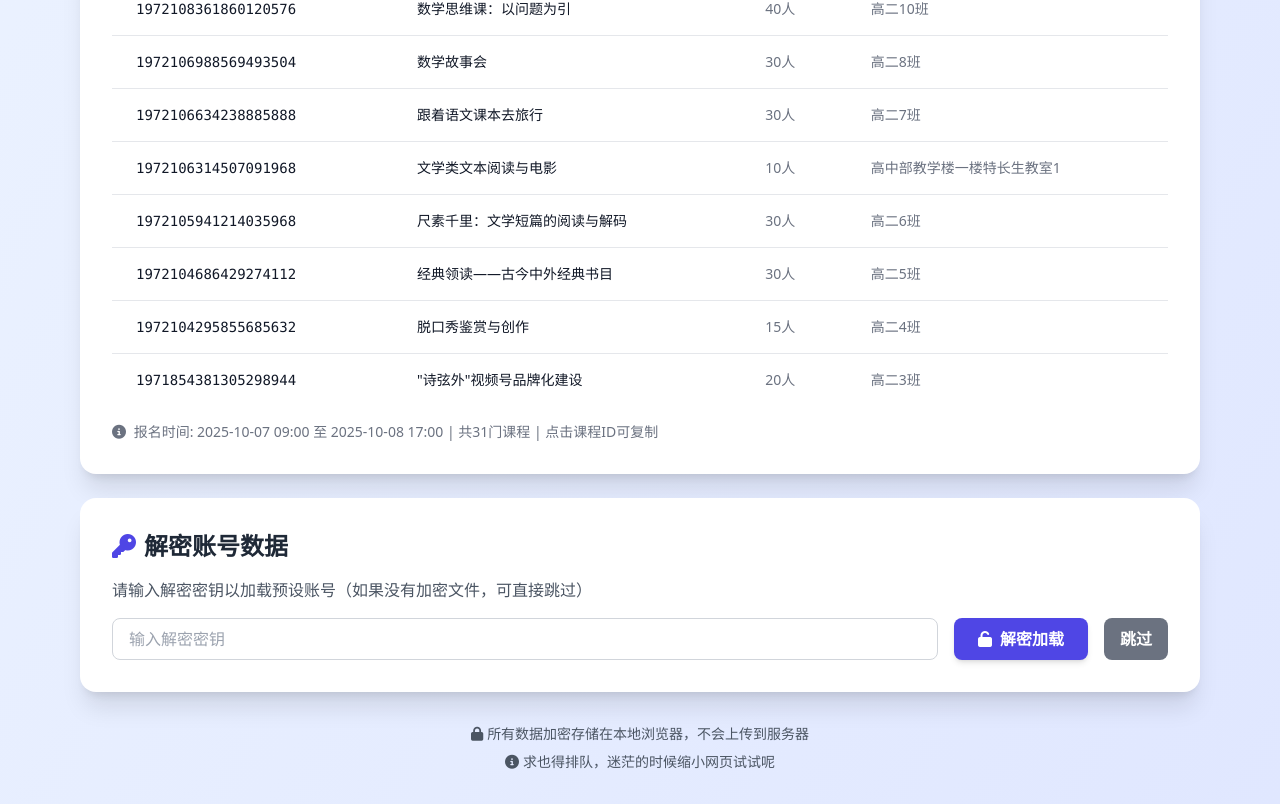
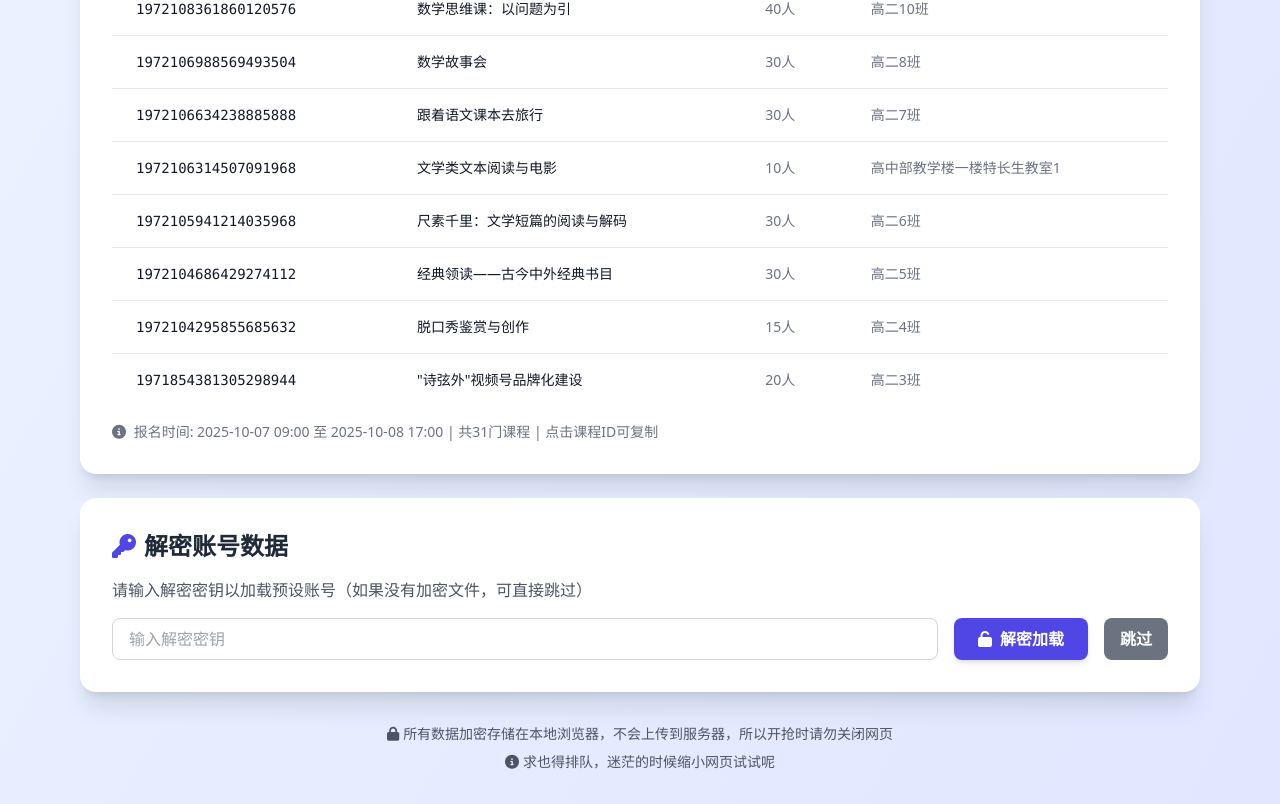
Before and after one commit to Aashaby/AutoCourse, a plain HTML site: page index.html in a window 1280 px wide. Shown: the part 1493-2297 px from the top of the page. Drawn offline with nearby package versions, Linux system fonts and the light colour scheme.

Commit message:
更新 index.html

```diff
--- a/index.html
+++ b/index.html
@@ -341,7 +341,7 @@
 
         <!-- Footer -->
         <div class="text-center mt-8 text-gray-600 text-sm">
-            <p><i class="fas fa-lock mr-1"></i>所有数据加密存储在本地浏览器，不会上传到服务器</p>
+            <p><i class="fas fa-lock mr-1"></i>所有数据加密存储在本地浏览器，不会上传到服务器，所以开抢时请勿关闭网页</p>
             <p class="mt-2"><i class="fas fa-info-circle mr-1"></i>求也得排队，迷茫的时候缩小网页试试呢</p>
         </div>
     </div>
```
